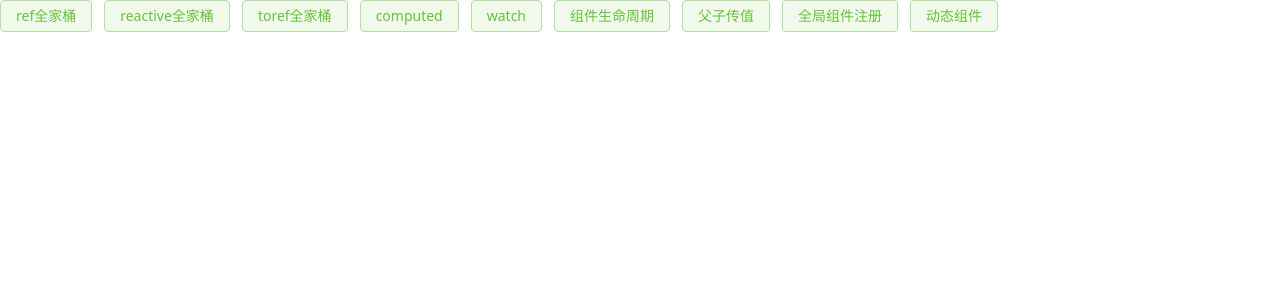
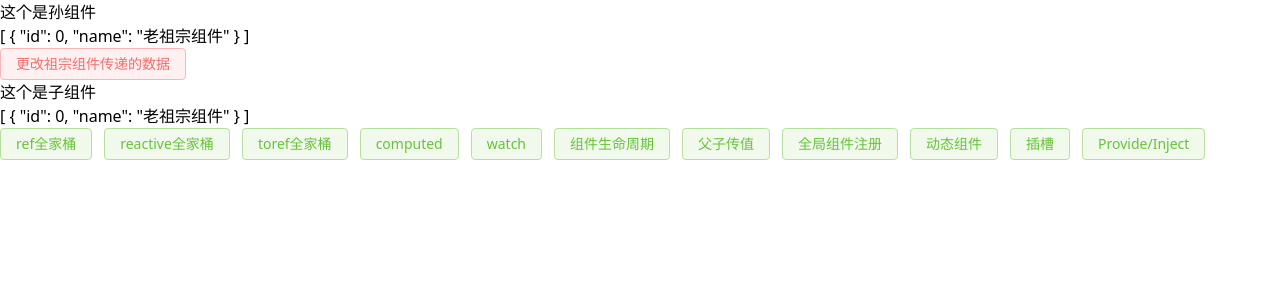
Before and after one commit to zhaoyy-js/vue3-ts-vite-pinia-less-tailwindcss, a Vue app: page /provide in a window 1280 px wide. Shown: the top 300 px of the page. Built offline with nearby package versions, Linux system fonts and the light colour scheme.

Commit message:
feat: 添加Provide/Inject

```diff
--- a/src/router/index.ts
+++ b/src/router/index.ts
@@ -74,6 +74,20 @@ const routes: Array<RouteRecordRaw | any> = [
       name: "动态组件",
     },
   },
+  {
+    path: "/slot",
+    component: () => import("../views/slot/index.vue"),
+    meta: {
+      name: "插槽",
+    },
+  },
+  {
+    path: "/provide",
+    component: () => import("../views/provide/index.vue"),
+    meta: {
+      name: "Provide/Inject",
+    },
+  },
 ];
 
 export { routes };
--- /dev/null
+++ b/src/views/provide/grandson.vue
@@ -0,0 +1,32 @@
+<template>
+  <h1>这个是孙组件</h1>
+  <div>{{ res }}</div>
+
+  <div class="mt-4">
+    <el-button type="danger" plain @click="change"
+      >更改祖宗组件传递的数据</el-button
+    >
+  </div>
+</template>
+
+<script setup lang="ts">
+import { inject, onUpdated, reactive, triggerRef } from "vue";
+
+let res = inject("data", reactive([])) as any;
+
+const change = () => {
+  res = res.map((item: any) => {
+    return {
+      id: (item.id += 1),
+      name: (item.name += "好牛B啊"),
+    };
+  });
+  console.log(res);
+};
+// TODO: 数据更新了视图没更新，视图只在第一次更新时进行了响应
+onUpdated(() => {
+  console.log(res, "跟新了");
+});
+</script>
+
+<style scoped></style>
--- /dev/null
+++ b/src/views/provide/index.vue
@@ -0,0 +1,20 @@
+<template>
+  <son></son>
+</template>
+
+<script setup lang="ts">
+import { ref, provide, reactive } from "vue";
+import son from "./son.vue";
+let msg = ref("从老祖宗传递过来的");
+let data = reactive([
+  {
+    id: 0,
+    name: "老祖宗组件",
+  },
+]);
+
+provide("msg", msg);
+provide("data", data);
+</script>
+
+<style scoped></style>
--- /dev/null
+++ b/src/views/provide/son.vue
@@ -0,0 +1,19 @@
+<template>
+  <grandson></grandson>
+
+  <div class="mt-3">
+    <h1>这个是子组件</h1>
+    <div>{{ data }}</div>
+  </div>
+</template>
+
+<script setup lang="ts">
+import { inject, reactive, Ref, ref } from "vue";
+import grandson from "./grandson.vue";
+let res = inject<Ref<string>>("msg", ref("1"));
+let data = inject("data", reactive([]));
+
+console.log(res.value);
+</script>
+
+<style scoped></style>
--- /dev/null
+++ b/src/views/slot/index.vue
@@ -0,0 +1,20 @@
+<template>
+  <slotval>
+    <template #default>
+      <h2>我是二级标题。。。</h2>
+    </template>
+
+    <template #one>
+      <h3>我是三级标题。。。</h3>
+    </template>
+    <template #two="{ datas }">
+      <h3 v-for="item in datas" :key="item.id">{{ item.name }}</h3>
+    </template>
+  </slotval>
+</template>
+
+<script setup lang="ts">
+import slotval from "./son.vue";
+</script>
+
+<style scoped></style>
--- /dev/null
+++ b/src/views/slot/son.vue
@@ -0,0 +1,25 @@
+<template>
+  <div>
+    <h1>一级标题：这是个插槽演示组件</h1>
+    <slot></slot>
+    <slot name="one"></slot>
+    <slot name="two" :datas="datas"></slot>
+  </div>
+</template>
+
+<script setup lang="ts">
+import { reactive } from "vue";
+
+let datas = reactive([
+  {
+    id: 0,
+    name: "我是作用域插槽",
+  },
+  {
+    id: 1,
+    name: "菜鸡演示",
+  },
+]);
+</script>
+
+<style scoped></style>
```
